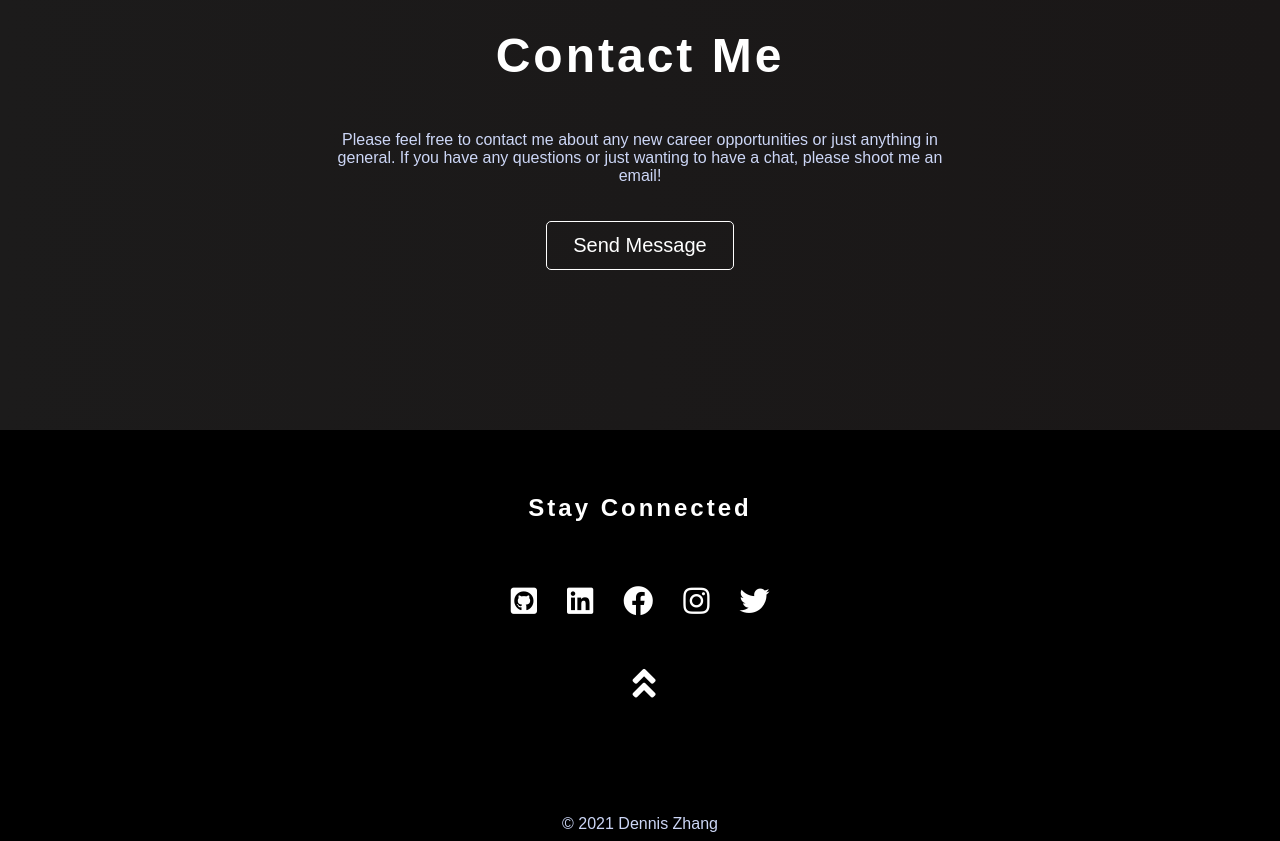
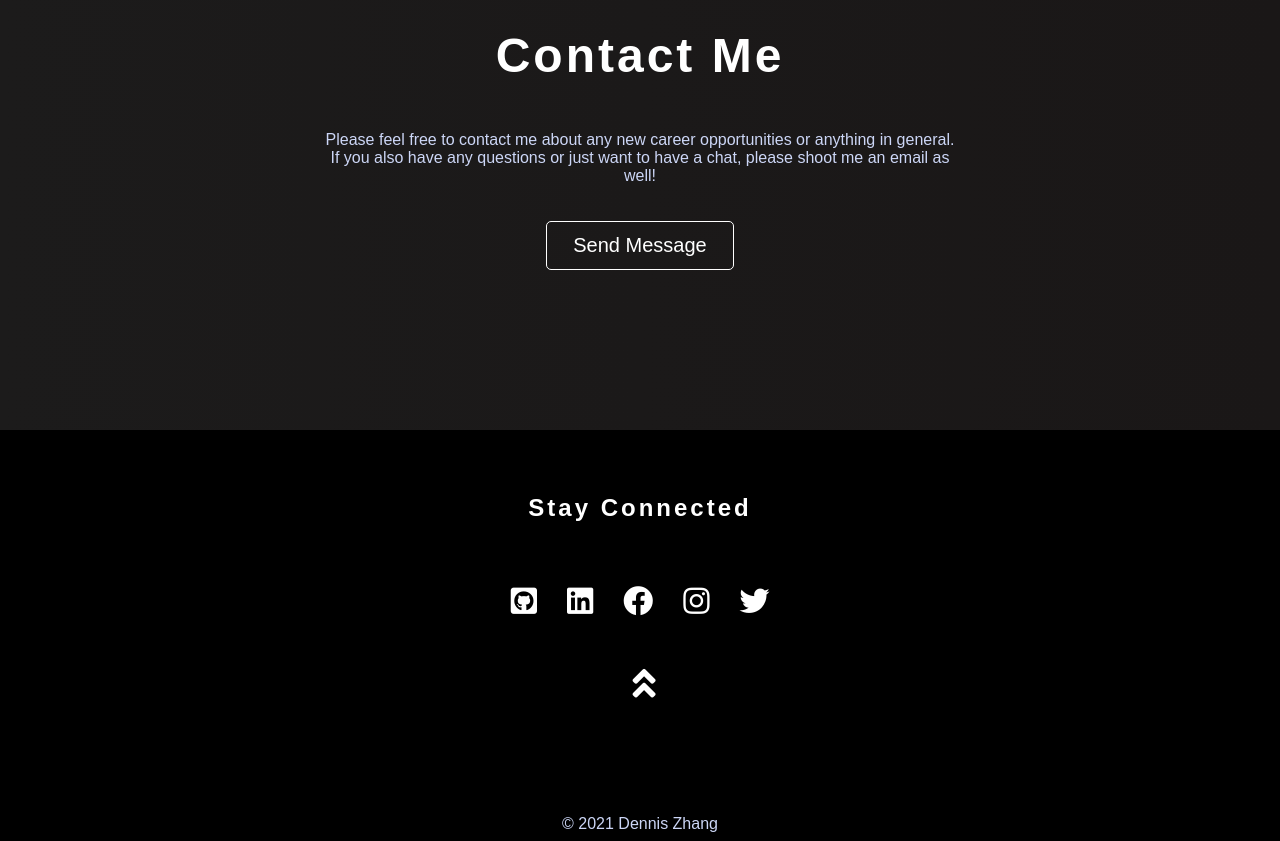
Before and after one commit to Dennayz/dennayz.github.io, a React (Create React App) app: page /#/ in a window 1280 px wide. Shown: the part 3680-4521 px from the top of the page. Built offline with nearby package versions, Linux system fonts and the light colour scheme.

Commit message:
update contact info

```diff
--- a/src/components/Contact.js
+++ b/src/components/Contact.js
@@ -13,8 +13,8 @@ const Contact = () => {
       <div className="contact-container-info">
         <p className="contact-info">
           Please feel free to contact me about any new career opportunities or
-          just anything in general. If you have any questions or just wanting to
-          have a chat, please shoot me an email!
+          anything in general. If you also have any questions or just want to
+          have a chat, please shoot me an email as well!
         </p>
         <br />
         <br />
```
